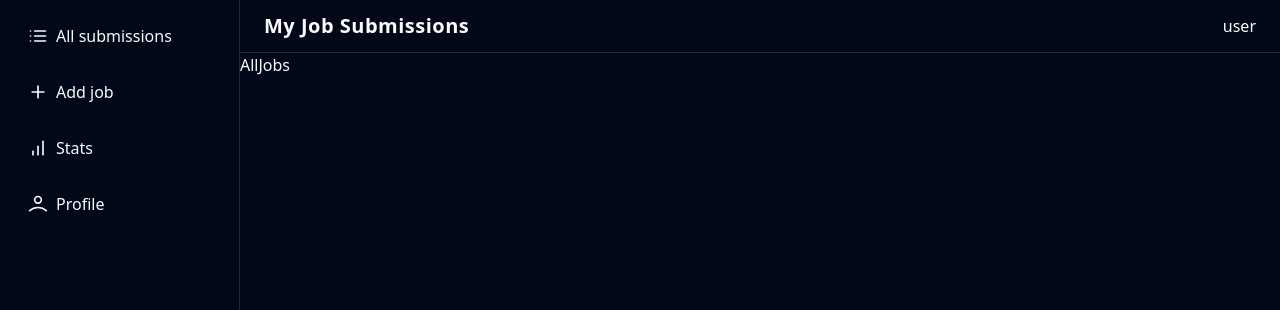
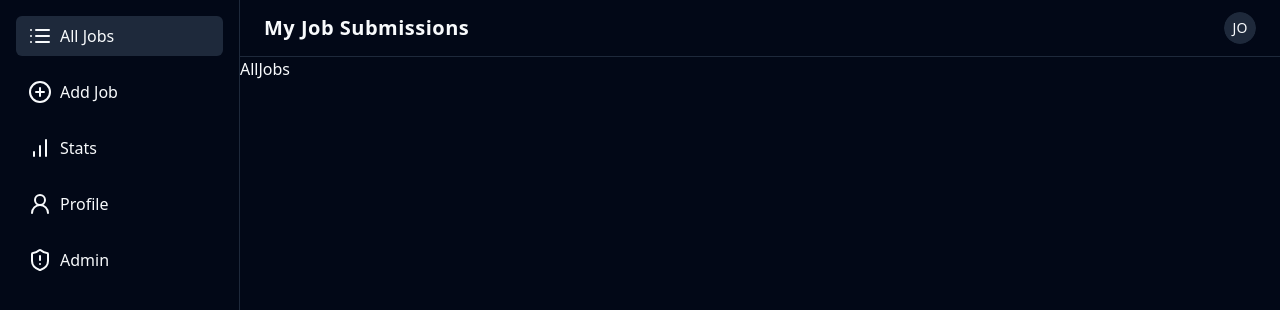
Before and after one commit to matheus-ferreira1/job-search, a React (Vite) app in the folder client/: page /dashboard in a window 1280 px wide. Shown: the top 310 px of the page. Built offline with nearby package versions, Linux system fonts and the light colour scheme.

Commit message:
fixed sidebar links and added user dropdown menu

```diff
--- a/client/package.json
+++ b/client/package.json
@@ -10,6 +10,7 @@
     "preview": "vite preview"
   },
   "dependencies": {
+    "@radix-ui/react-avatar": "^1.1.0",
     "@radix-ui/react-dialog": "^1.1.1",
     "@radix-ui/react-dropdown-menu": "^2.1.1",
     "@radix-ui/react-label": "^2.1.0",
--- a/client/src/components/dashboard-header.tsx
+++ b/client/src/components/dashboard-header.tsx
@@ -1,4 +1,5 @@
 import { SmallSidebar } from "./small-sidebar";
+import { UserMenu } from "./user-menu";
 
 export const DashboardHeader = () => {
   return (
@@ -10,9 +11,7 @@ export const DashboardHeader = () => {
             My Job Submissions
           </h1>
         </div>
-        <div className="">
-          <p>user</p>
-        </div>
+        <UserMenu />
       </div>
     </header>
   );
--- a/client/src/components/large-sidebar.tsx
+++ b/client/src/components/large-sidebar.tsx
@@ -1,38 +1,25 @@
-import { Link } from "react-router-dom";
+import { NavLink } from "react-router-dom";
 
-import { Icons } from "./icons";
+import { dashboardLinks } from "@/constants/dashboard-links";
 
 export const LargeSidebar = () => {
   return (
     <div className="hidden w-60 flex-col gap-4 border-r bg-background p-4 md:flex">
-      <Link
-        to="#"
-        className="flex items-center gap-2 rounded-md px-3 py-2 font-medium transition-colors hover:bg-muted"
-      >
-        <Icons.listicon className="h-5 w-5" />
-        <span>All submissions</span>
-      </Link>
-      <Link
-        to="#"
-        className="flex items-center gap-2 rounded-md px-3 py-2 font-medium transition-colors hover:bg-muted"
-      >
-        <Icons.add className="h-5 w-5" />
-        <span>Add job</span>
-      </Link>
-      <Link
-        to="#"
-        className="flex items-center gap-2 rounded-md px-3 py-2 font-medium transition-colors hover:bg-muted"
-      >
-        <Icons.barchart className="h-5 w-5" />
-        <span>Stats</span>
-      </Link>
-      <Link
-        to="#"
-        className="flex items-center gap-2 rounded-md px-3 py-2 font-medium transition-colors hover:bg-muted"
-      >
-        <Icons.userprofile className="h-5 w-5" />
-        <span>Profile</span>
-      </Link>
+      {dashboardLinks.map((link) => (
+        <NavLink
+          key={link.path}
+          to={link.path}
+          className={({ isActive }) =>
+            [
+              "flex items-center gap-2 rounded-md px-3 py-2 font-medium",
+              isActive ? "bg-muted" : "hover:bg-muted",
+            ].join(" ")
+          }
+        >
+          <link.Icon />
+          <span>{link.text}</span>
+        </NavLink>
+      ))}
     </div>
   );
 };
--- a/client/src/components/small-sidebar.tsx
+++ b/client/src/components/small-sidebar.tsx
@@ -1,6 +1,8 @@
-import { Link } from "react-router-dom";
+import { NavLink } from "react-router-dom";
 
-import { Icons } from "./icons";
+import { AlignJustify } from "lucide-react";
+
+import { dashboardLinks } from "@/constants/dashboard-links";
 import {
   Sheet,
   SheetContent,
@@ -15,43 +17,30 @@ export const SmallSidebar = () => {
   return (
     <Sheet>
       <SheetTrigger>
-        <Icons.menu className="h-6 w-6 md:hidden" />
+        <AlignJustify className="size-6 md:hidden" />
         <span className="sr-only">Toggle sidebar</span>
       </SheetTrigger>
       <SheetContent side="left">
         <SheetHeader>
-          <SheetTitle>
+          <SheetTitle className="mb-6">
             <Logo />
           </SheetTitle>
-          <SheetDescription className="space-y-3 divide-y">
-            <Link
-              to="/"
-              className="text-lg flex items-center gap-2 rounded-md px-3 py-2 font-medium transition-colors hover:bg-muted mt-6"
-            >
-              <Icons.listicon className="h-5 w-5" />
-              <span>All submissions</span>
-            </Link>
-            <Link
-              to="#"
-              className="text-lg flex items-center gap-2 rounded-md px-3 py-2 font-medium transition-colors hover:bg-muted"
-            >
-              <Icons.add className="h-5 w-5" />
-              <span>Add job</span>
-            </Link>
-            <Link
-              to="#"
-              className="text-lg flex items-center gap-2 rounded-md px-3 py-2 font-medium transition-colors hover:bg-muted"
-            >
-              <Icons.barchart className="h-5 w-5" />
-              <span>Stats</span>
-            </Link>
-            <Link
-              to="#"
-              className="text-lg flex items-center gap-2 rounded-md px-3 py-2 font-medium transition-colors hover:bg-muted"
-            >
-              <Icons.userprofile className="h-5 w-5" />
-              <span>Profile</span>
-            </Link>
+          <SheetDescription className="space-y-3">
+            {dashboardLinks.map((link) => (
+              <NavLink
+                key={link.path}
+                to={link.path}
+                className={({ isActive }) =>
+                  [
+                    "flex items-center gap-2 rounded-md px-3 py-2 font-medium border",
+                    isActive ? "bg-muted" : "",
+                  ].join(" ")
+                }
+              >
+                <link.Icon />
+                <span>{link.text}</span>
+              </NavLink>
+            ))}
           </SheetDescription>
         </SheetHeader>
       </SheetContent>
--- /dev/null
+++ b/client/src/components/ui/avatar.tsx
@@ -0,0 +1,48 @@
+import * as React from "react"
+import * as AvatarPrimitive from "@radix-ui/react-avatar"
+
+import { cn } from "@/lib/utils"
+
+const Avatar = React.forwardRef<
+  React.ElementRef<typeof AvatarPrimitive.Root>,
+  React.ComponentPropsWithoutRef<typeof AvatarPrimitive.Root>
+>(({ className, ...props }, ref) => (
+  <AvatarPrimitive.Root
+    ref={ref}
+    className={cn(
+      "relative flex h-10 w-10 shrink-0 overflow-hidden rounded-full",
+      className
+    )}
+    {...props}
+  />
+))
+Avatar.displayName = AvatarPrimitive.Root.displayName
+
+const AvatarImage = React.forwardRef<
+  React.ElementRef<typeof AvatarPrimitive.Image>,
+  React.ComponentPropsWithoutRef<typeof AvatarPrimitive.Image>
+>(({ className, ...props }, ref) => (
+  <AvatarPrimitive.Image
+    ref={ref}
+    className={cn("aspect-square h-full w-full", className)}
+    {...props}
+  />
+))
+AvatarImage.displayName = AvatarPrimitive.Image.displayName
+
+const AvatarFallback = React.forwardRef<
+  React.ElementRef<typeof AvatarPrimitive.Fallback>,
+  React.ComponentPropsWithoutRef<typeof AvatarPrimitive.Fallback>
+>(({ className, ...props }, ref) => (
+  <AvatarPrimitive.Fallback
+    ref={ref}
+    className={cn(
+      "flex h-full w-full items-center justify-center rounded-full bg-muted",
+      className
+    )}
+    {...props}
+  />
+))
+AvatarFallback.displayName = AvatarPrimitive.Fallback.displayName
+
+export { Avatar, AvatarImage, AvatarFallback }
--- /dev/null
+++ b/client/src/components/user-menu.tsx
@@ -0,0 +1,54 @@
+import { useDashboardContext } from "@/pages/layouts/dashboard-layout";
+import { LogOut, User } from "lucide-react";
+
+import { Avatar, AvatarFallback } from "./ui/avatar";
+import { Button } from "./ui/button";
+import {
+  DropdownMenu,
+  DropdownMenuContent,
+  DropdownMenuGroup,
+  DropdownMenuItem,
+  DropdownMenuLabel,
+  DropdownMenuSeparator,
+  DropdownMenuTrigger,
+} from "./ui/dropdown-menu";
+
+export const UserMenu = () => {
+  const { handleLogout, user } = useDashboardContext();
+
+  return (
+    <DropdownMenu>
+      <DropdownMenuTrigger asChild>
+        <Button variant="ghost" className="relative h-8 w-8 rounded-full">
+          <Avatar className="h-8 w-8">
+            <AvatarFallback>
+              {user?.name.slice(0, 2).toUpperCase()}
+            </AvatarFallback>
+          </Avatar>
+        </Button>
+      </DropdownMenuTrigger>
+      <DropdownMenuContent className="w-56" align="end" forceMount>
+        <DropdownMenuLabel className="font-normal">
+          <div className="flex flex-col space-y-1">
+            <p className="text-sm font-medium leading-none">{user?.name}</p>
+            <p className="text-xs leading-none text-muted-foreground">
+              {user?.name}
+            </p>
+          </div>
+        </DropdownMenuLabel>
+        <DropdownMenuSeparator />
+        <DropdownMenuGroup>
+          <DropdownMenuItem disabled className="gap-2">
+            <User size={16} />
+            Perfil
+          </DropdownMenuItem>
+        </DropdownMenuGroup>
+        <DropdownMenuSeparator />
+        <DropdownMenuItem className="gap-2" onClick={handleLogout}>
+          <LogOut size={16} />
+          Sair
+        </DropdownMenuItem>
+      </DropdownMenuContent>
+    </DropdownMenu>
+  );
+};
--- /dev/null
+++ b/client/src/constants/dashboard-links.ts
@@ -0,0 +1,15 @@
+import {
+  CirclePlus,
+  List,
+  BarChart,
+  UserRound,
+  ShieldAlert,
+} from "lucide-react";
+
+export const dashboardLinks = [
+  { text: "All Jobs", path: ".", Icon: List },
+  { text: "Add Job", path: "add-job", Icon: CirclePlus },
+  { text: "Stats", path: "stats", Icon: BarChart },
+  { text: "Profile", path: "profile", Icon: UserRound },
+  { text: "Admin", path: "admin", Icon: ShieldAlert },
+];
--- a/client/src/pages/layouts/dashboard-layout.tsx
+++ b/client/src/pages/layouts/dashboard-layout.tsx
@@ -11,7 +11,7 @@ interface User {
 
 interface DashboardContextProps {
   user: User | null;
-  logoutUser: () => void;
+  handleLogout: () => void;
 }
 
 const DashboardContext = createContext<DashboardContextProps | undefined>(
@@ -21,12 +21,12 @@ const DashboardContext = createContext<DashboardContextProps | undefined>(
 const DashboardLayout = () => {
   const user = { name: "John Doe", role: "admin" };
 
-  const logoutUser = () => {
+  const handleLogout = () => {
     console.log("User logged out");
   };
 
   return (
-    <DashboardContext.Provider value={{ user, logoutUser }}>
+    <DashboardContext.Provider value={{ user, handleLogout }}>
       <div className="flex min-h-screen w-full">
         <LargeSidebar />
         <div className="flex-1">
@@ -38,6 +38,14 @@ const DashboardLayout = () => {
   );
 };
 
-export const useDashboardContext = () => useContext(DashboardContext);
+export const useDashboardContext = () => {
+  const context = useContext(DashboardContext);
+  if (context === undefined) {
+    throw new Error(
+      "useDashboardContext must be used within a DashboardProvider"
+    );
+  }
+  return context;
+};
 
 export default DashboardLayout;
```
Also changed, not shown: 1 other file (tests, documents, lock files or other folders).
